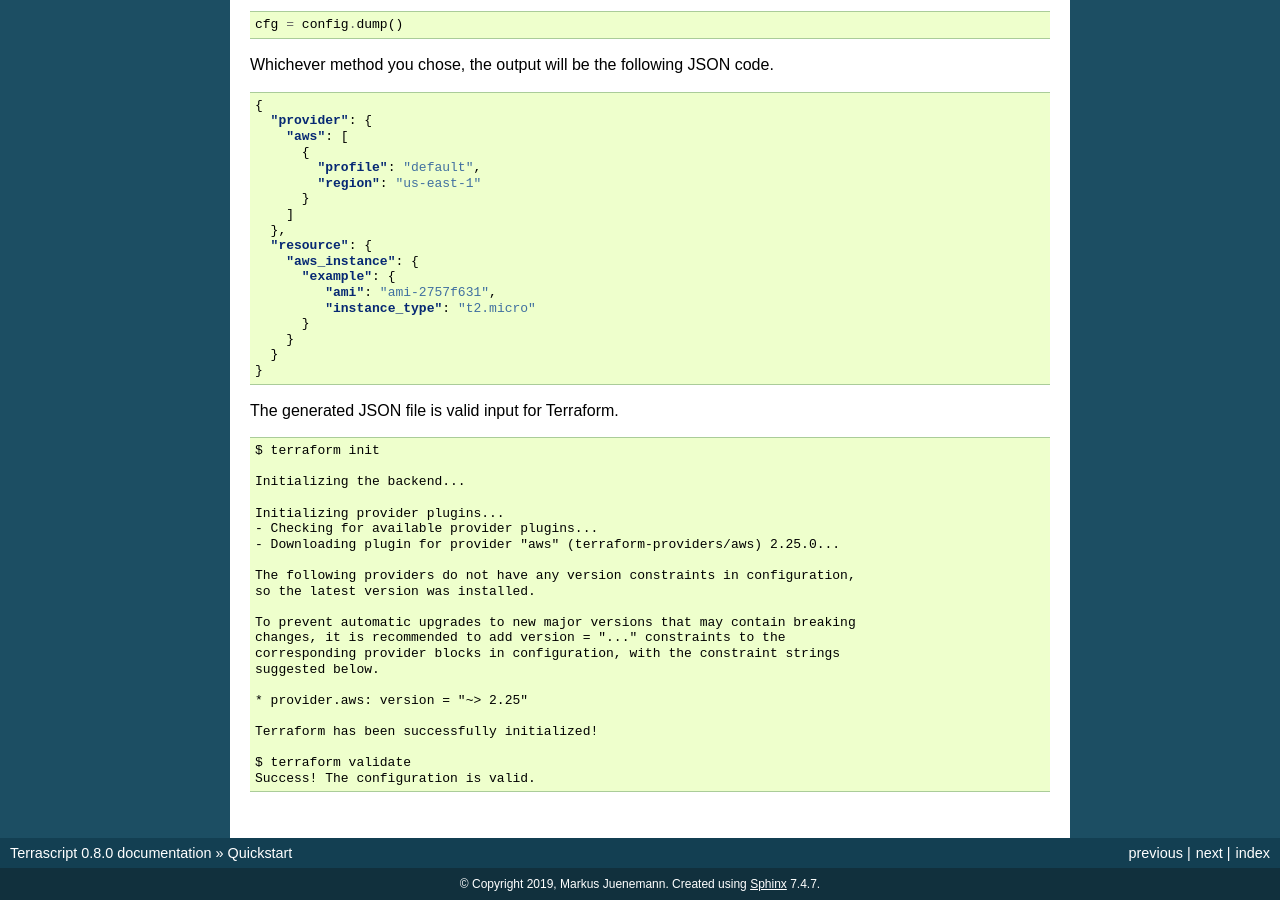
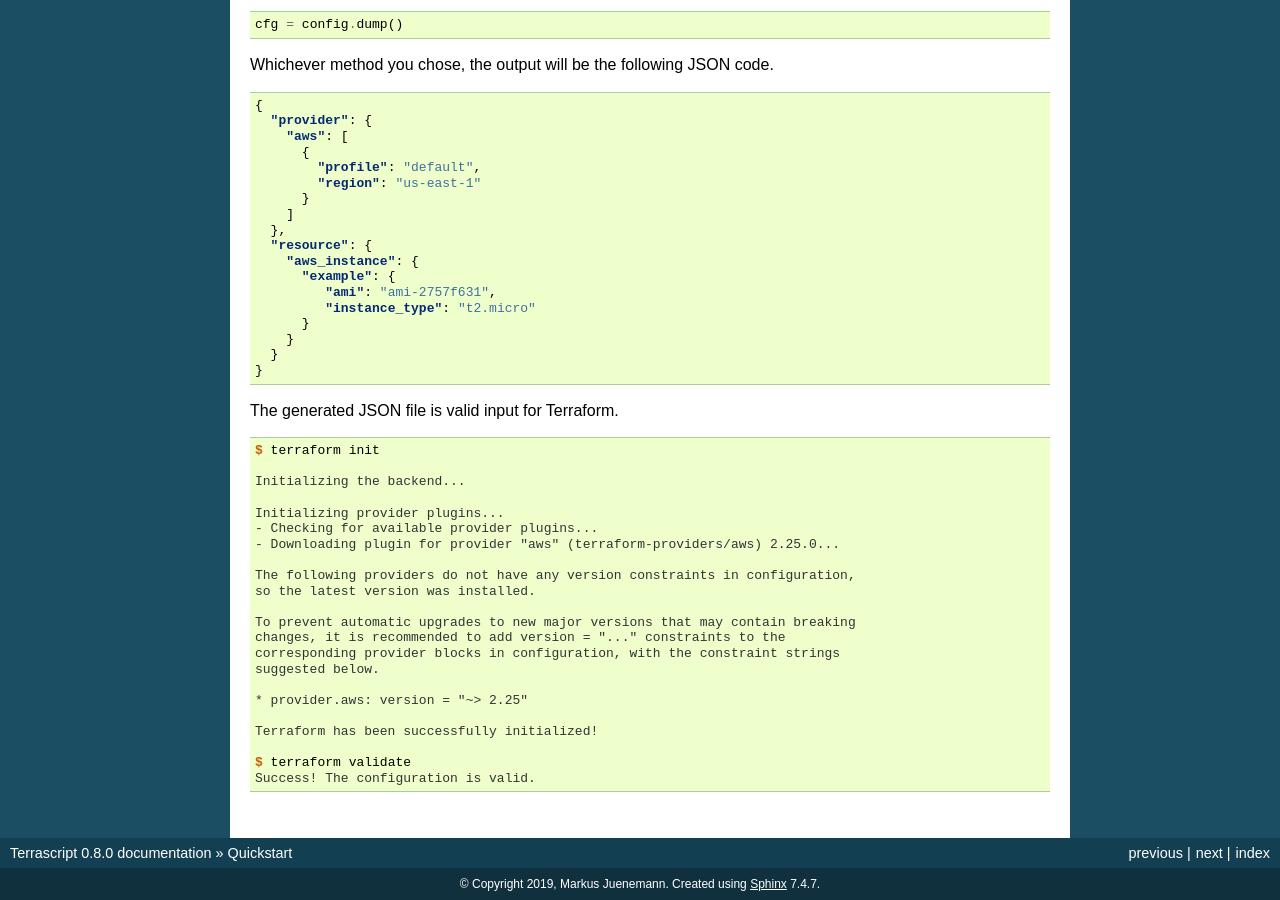
Before and after one commit to starhawking/python-terrascript, a Sphinx documentation site: the page built from docs/quickstart.rst, in a window 1280 px wide and 900 px high, scrolled down 1006 px. Built offline with Sphinx 7.4.7, drawn with Linux system fonts in a browser that asks for light colours; some of the changed text lies outside the part shown.

Commit message:
Fixed code-block syntax errors in docs/

```diff
--- a/docs/quickstart.rst
+++ b/docs/quickstart.rst
@@ -4,7 +4,7 @@
 The following samples shows Terraform's native HCL format and the
 Terrascript equivalent. It is taken from Terraform Getting Started Guide.
 
-.. code-block::
+.. code-block:: none
 
     provider "aws" {
       profile    = "default"
@@ -97,7 +97,7 @@
 
 The generated JSON file is valid input for Terraform.
 
-.. code-block::
+.. code-block:: console
 
     $ terraform init
 
```
